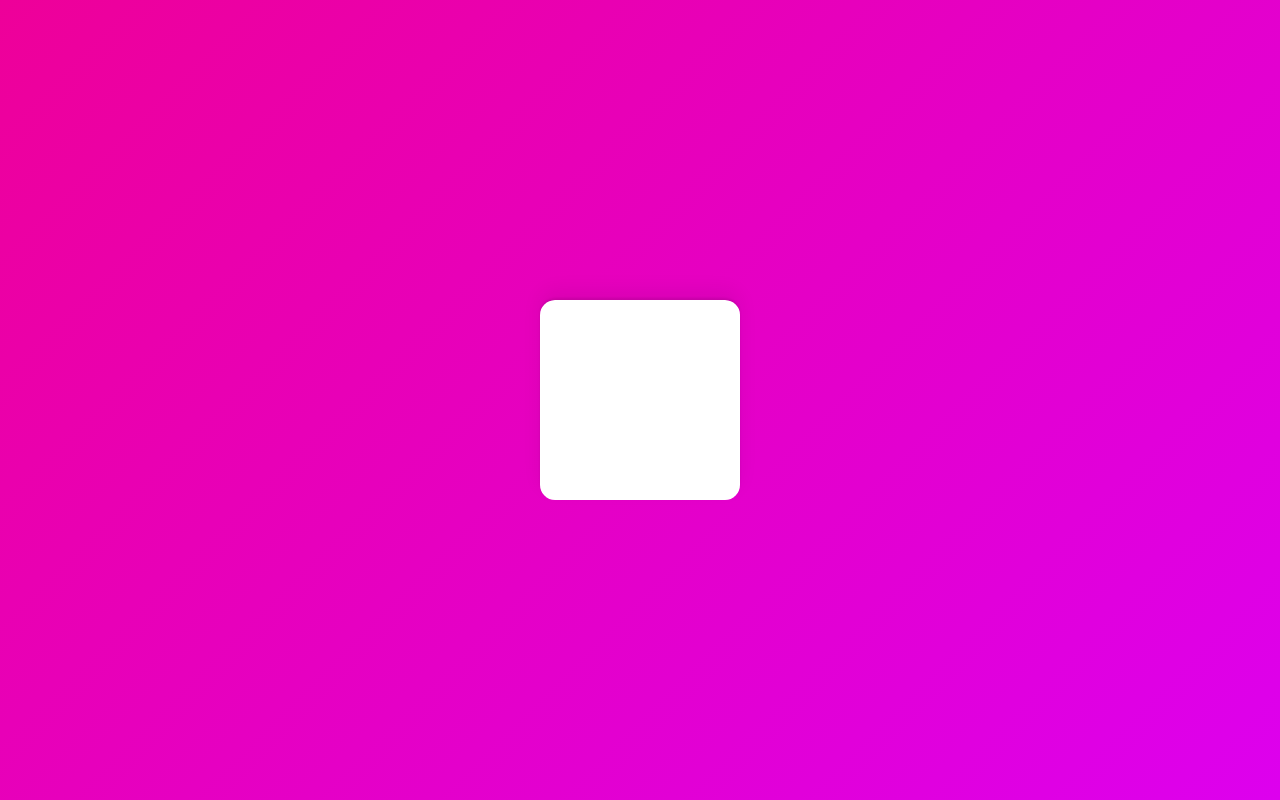
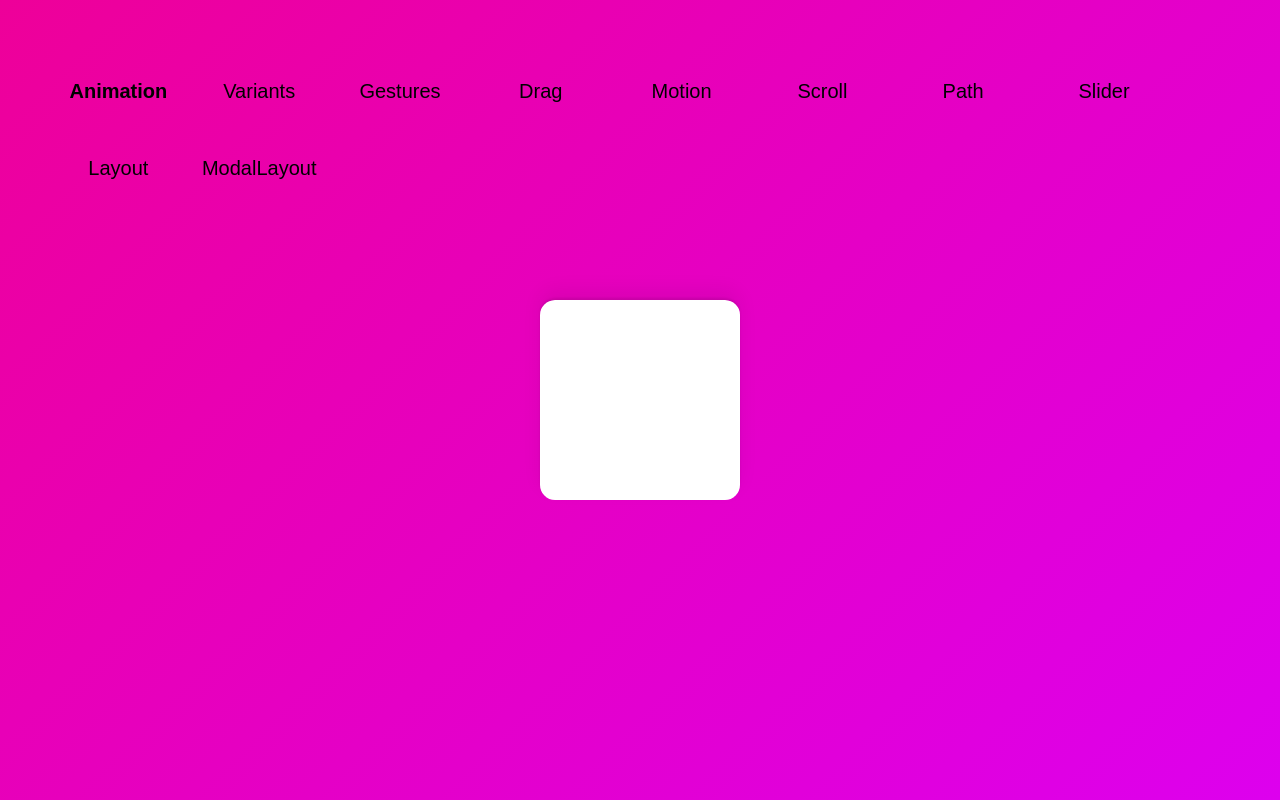
Before and after one commit to joohaem/prt-framer-motion, a React (Create React App) app: page /1 in a window 1280 px wide. Built offline with nearby package versions, Linux system fonts and the light colour scheme.

Commit message:
feat: header

```diff
--- /dev/null
+++ b/src/components/common/Header.tsx
@@ -0,0 +1,112 @@
+import React, { useEffect, useState } from "react";
+import { Link, useLocation } from "react-router-dom";
+import styled from "styled-components";
+
+export default function Header() {
+  const [navIndex, setNavIndex] = useState<number>(0);
+  const location = useLocation();
+  const pathname = location.pathname;
+
+  useEffect(() => {
+    switch (pathname) {
+      case "/1":
+        setNavIndex(0);
+        break;
+      case "/2":
+        setNavIndex(1);
+        break;
+      case "/3":
+        setNavIndex(2);
+        break;
+      case "/4":
+        setNavIndex(3);
+        break;
+      case "/5-0":
+        setNavIndex(4);
+        break;
+      case "/5":
+        setNavIndex(5);
+        break;
+      case "/6":
+        setNavIndex(6);
+        break;
+      case "/7":
+        setNavIndex(7);
+        break;
+      case "/8":
+        setNavIndex(8);
+        break;
+      case "/9":
+        setNavIndex(9);
+        break;
+    }
+  }, [pathname]);
+
+  return (
+    <StNav>
+      <StUl>
+        <StLi current={pathname === "/1"}>
+          <StLink to="/1">Animation</StLink>
+        </StLi>
+        <StLi current={pathname === "/2"}>
+          <StLink to="/2">Variants</StLink>
+        </StLi>
+        <StLi current={pathname === "/3"}>
+          <StLink to="/3">Gestures</StLink>
+        </StLi>
+        <StLi current={pathname === "/4"}>
+          <StLink to="/4">Drag</StLink>
+        </StLi>
+        <StLi current={pathname === "/5-0"}>
+          <StLink to="/5-0">Motion</StLink>
+        </StLi>
+        <StLi current={pathname === "/5"}>
+          <StLink to="/5">Scroll</StLink>
+        </StLi>
+        <StLi current={pathname === "/6"}>
+          <StLink to="/6">Path</StLink>
+        </StLi>
+        <StLi current={pathname === "/7"}>
+          <StLink to="/7">Slider</StLink>
+        </StLi>
+        <StLi current={pathname === "/8"}>
+          <StLink to="/8">Layout</StLink>
+        </StLi>
+        <StLi current={pathname === "/9"}>
+          <StLink to="/9">ModalLayout</StLink>
+        </StLi>
+      </StUl>
+    </StNav>
+  );
+}
+
+const StNav = styled.nav`
+  position: fixed;
+  top: 0;
+
+  z-index: 10;
+
+  padding: 3.3rem 3rem 0;
+
+  font-size: 20px;
+`;
+
+const StUl = styled.ul`
+  display: flex;
+  flex-wrap: wrap;
+`;
+
+const StLi = styled.li<{ current: boolean }>`
+  font-weight: ${(props) => (props.current ? "bold" : "inherit")};
+`;
+
+const StLink = styled(Link)`
+  display: flex;
+  justify-content: center;
+  align-items: center;
+
+  width: 8.8rem;
+  height: 4.8rem;
+
+  text-align: center;
+`;
--- a/src/components/common/Router.tsx
+++ b/src/components/common/Router.tsx
@@ -10,10 +10,12 @@ import Path from "pages/Path";
 import Slider from "pages/Slider";
 import Layout from "pages/Layout";
 import ModalLayout from "pages/ModalLayout";
+import Header from "./Header";
 
 export default function Router() {
   return (
     <BrowserRouter>
+      <Header />
       <Routes>
         <Route path="" element={<Navigate to="/1" />} />
         <Route path="/1" element={<Animation />} />
```
